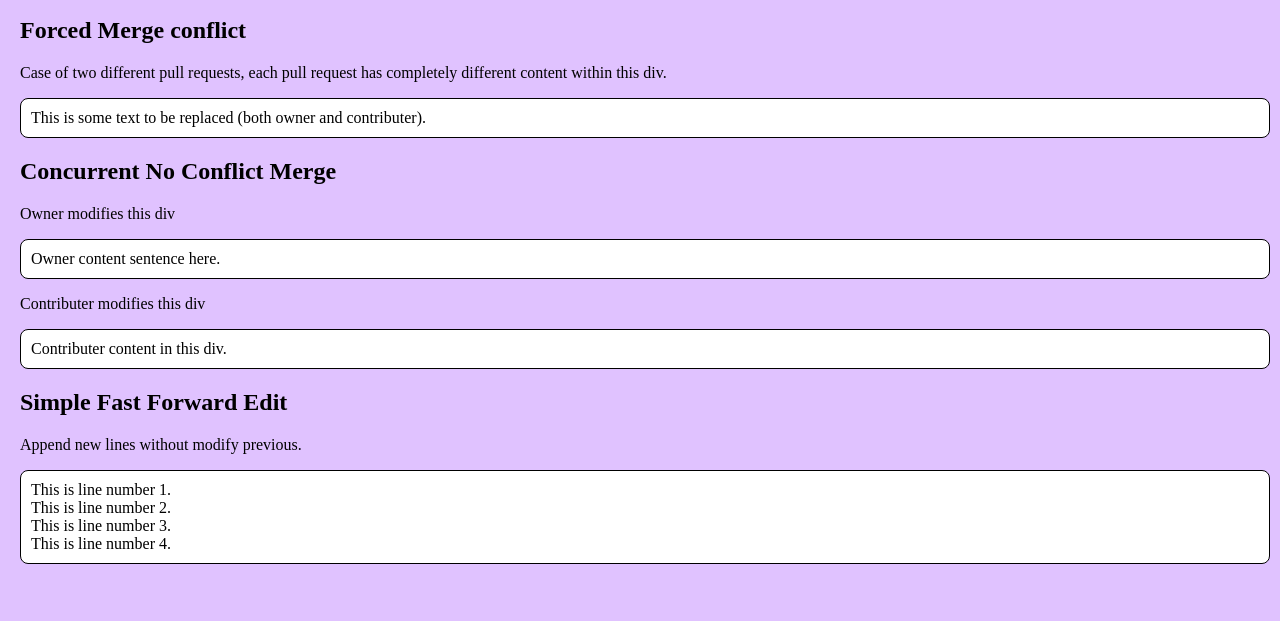
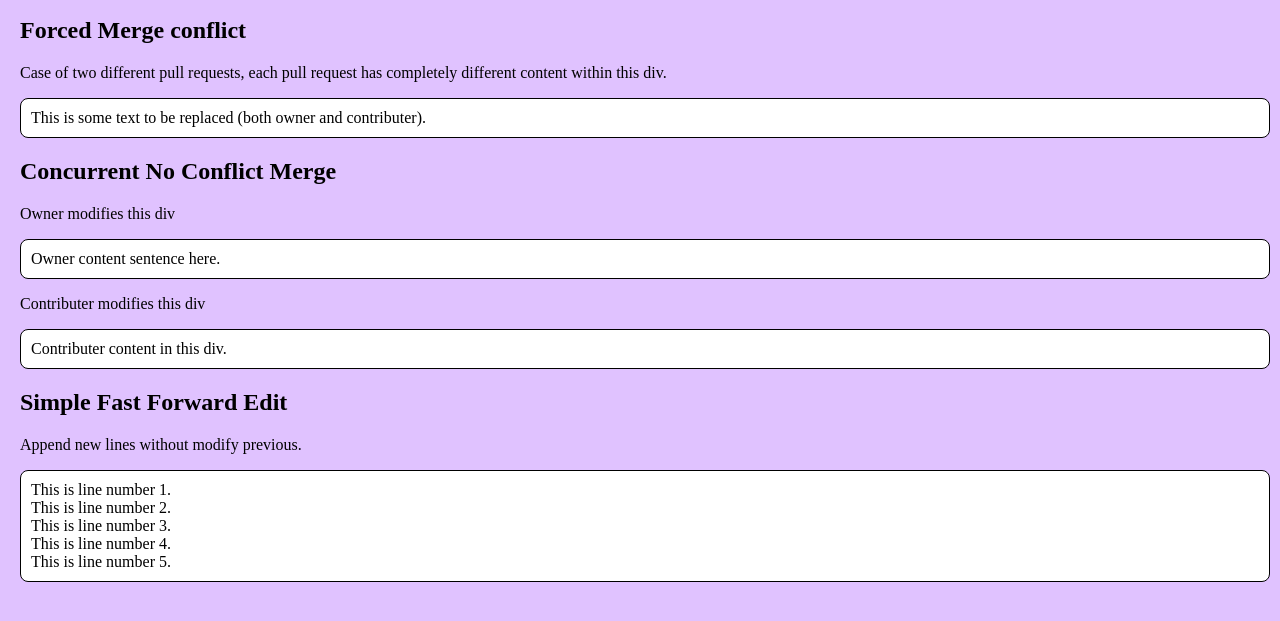
Before and after one commit to cotarr/git-practice-only, a website: page html/index.html in a window 1280 px wide. Shown: the part 107-728 px from the top of the page. Drawn offline with Linux system fonts and the light colour scheme.

```diff
--- a/html/index.html
+++ b/html/index.html
@@ -37,6 +37,7 @@
       This is line number 2.<br>
       This is line number 3.<br>
       This is line number 4.<br>
+      This is line number 5.<br>
     </div>
   </body>
 </html>
--- a/package.json
+++ b/package.json
@@ -1,6 +1,6 @@
 {
   "name": "git-practice-only",
-  "version": "0.0.2",
+  "version": "0.0.3",
   "description": "Temporary repository to practice using git cli and github.",
   "main": "html/index.html",
   "scripts": {
```
Also changed, not shown: CHANGELOG.md.
